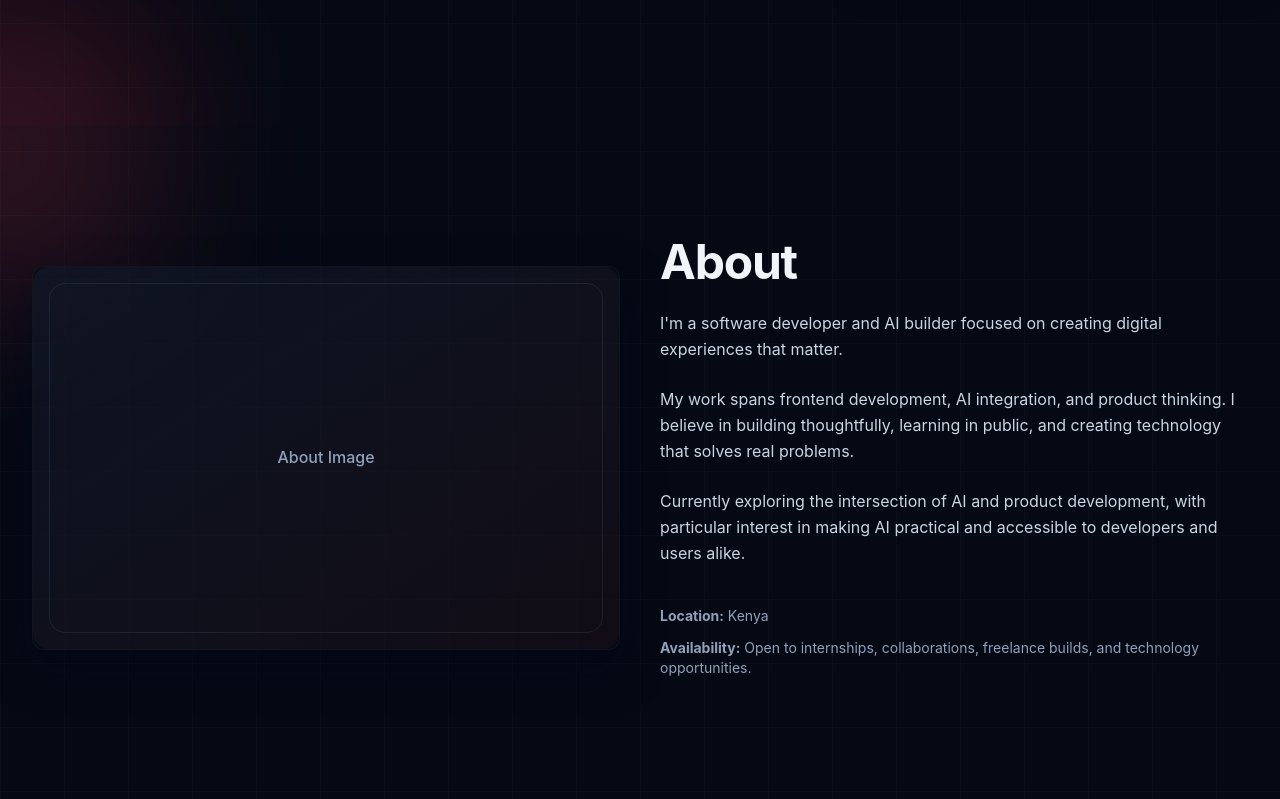
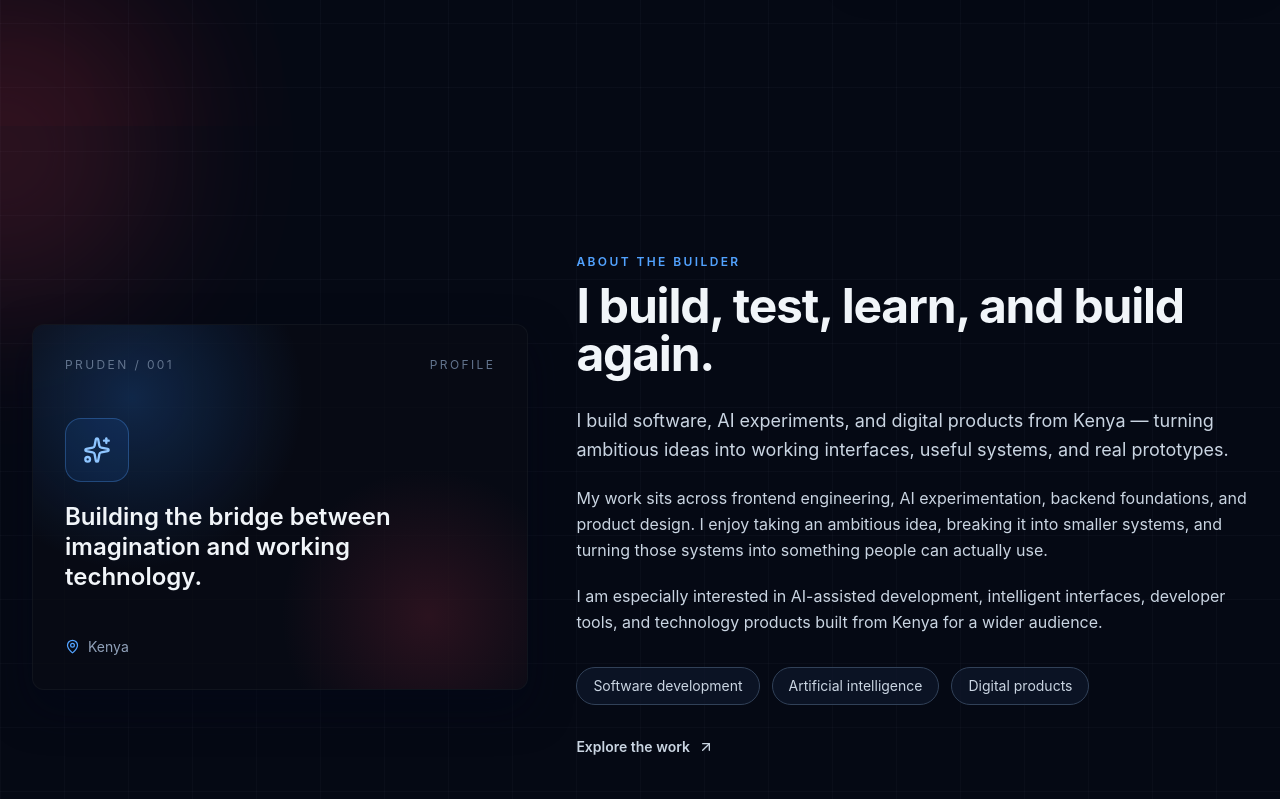
Before and after one commit to jark-zenith/Pruden-Jack-Gideon, a React (Vite) app: page / in a window 1280 px wide. Shown: the part 681-1480 px from the top of the page. Built offline with nearby package versions, Linux system fonts and the light colour scheme.

Commit message:
finish: polish About.tsx

```diff
--- a/src/sections/About.tsx
+++ b/src/sections/About.tsx
@@ -1,48 +1,54 @@
+import { ArrowUpRight, MapPin, Sparkles } from 'lucide-react'
 import { PageContainer } from '../components/layout/PageContainer'
 import { SectionHeading } from '../components/ui/SectionHeading'
 import { personalInfo } from '../data/personal'
 
 export function About() {
   return (
-    <section id="about" className="py-16 md:py-28 bg-transparent">
+    <section id="about" className="py-20 md:py-32">
       <PageContainer>
-        <div className="grid grid-cols-1 md:grid-cols-2 gap-10 items-center">
-          {/* Image */}
-          <div className="relative mx-auto w-72 h-72 md:w-full md:h-96 card-radius card-surface">
-            <div className="absolute inset-0 rounded-2xl bg-gradient-to-br from-blue-400/6 to-red-500/4" />
-            <div className="absolute inset-4 rounded-2xl flex items-center justify-center border border-slate-700/40">
-              <span className="text-slate-400 font-medium text-center px-4">About Image</span>
+        <div className="grid grid-cols-1 items-center gap-12 lg:grid-cols-[0.85fr_1.15fr]">
+          <div className="card-surface card-radius relative min-h-[360px] overflow-hidden p-8">
+            <div className="absolute inset-0 bg-[radial-gradient(circle_at_20%_20%,rgba(47,140,255,0.22),transparent_35%),radial-gradient(circle_at_80%_80%,rgba(226,61,86,0.16),transparent_30%)]" />
+            <div className="relative flex h-full min-h-[300px] flex-col justify-between">
+              <div className="flex items-center justify-between text-xs uppercase tracking-[0.2em] text-slate-500">
+                <span>PRUDEN / 001</span>
+                <span>Profile</span>
+              </div>
+              <div>
+                <div className="mb-5 flex h-16 w-16 items-center justify-center rounded-2xl border border-blue-400/30 bg-blue-500/10 text-blue-300">
+                  <Sparkles size={28} />
+                </div>
+                <p className="max-w-sm text-2xl font-semibold leading-tight text-slate-100">
+                  Building the bridge between imagination and working technology.
+                </p>
+              </div>
+              <div className="flex items-center gap-2 text-sm text-slate-400">
+                <MapPin size={15} className="text-blue-400" />
+                {personalInfo.location}
+              </div>
             </div>
           </div>
 
-          {/* Content */}
           <div>
-            <SectionHeading title="About" centered={false} />
-
-            <div className="mt-6 space-y-6 text-slate-300">
-              <p className="text-base leading-relaxed">
-                I'm a software developer and AI builder focused on creating digital experiences that matter.
+            <SectionHeading eyebrow="About the builder" title="I build, test, learn, and build again." centered={false} />
+            <div className="mt-7 space-y-5 text-slate-300">
+              <p className="text-lg leading-relaxed">{personalInfo.bio}</p>
+              <p className="leading-relaxed">
+                My work sits across frontend engineering, AI experimentation, backend foundations, and product design.
+                I enjoy taking an ambitious idea, breaking it into smaller systems, and turning those systems into something people can actually use.
               </p>
-
               <p className="leading-relaxed">
-                My work spans frontend development, AI integration, and product thinking. I believe in building thoughtfully,
-                learning in public, and creating technology that solves real problems.
+                I am especially interested in AI-assisted development, intelligent interfaces, developer tools, and technology products built from Kenya for a wider audience.
               </p>
-
-              <p className="leading-relaxed">
-                Currently exploring the intersection of AI and product development, with particular interest in making AI
-                practical and accessible to developers and users alike.
-              </p>
-
-              <div className="pt-4">
-                <p className="text-sm text-slate-400 mb-3"><strong>Location:</strong> {personalInfo.location}</p>
-                {personalInfo.email && (
-                  <p className="text-sm text-slate-400 mb-3"><strong>Email:</strong>{' '}<a href={`mailto:${personalInfo.email}`} className="text-blue-300 hover:underline">{personalInfo.email}</a></p>
-                )}
-                {personalInfo.availability && (
-                  <p className="text-sm text-slate-400"><strong>Availability:</strong> {personalInfo.availability}</p>
-                )}
+              <div className="flex flex-wrap gap-3 pt-3">
+                <span className="rounded-full border border-slate-700 bg-slate-900/70 px-4 py-2 text-sm text-slate-300">Software development</span>
+                <span className="rounded-full border border-slate-700 bg-slate-900/70 px-4 py-2 text-sm text-slate-300">Artificial intelligence</span>
+                <span className="rounded-full border border-slate-700 bg-slate-900/70 px-4 py-2 text-sm text-slate-300">Digital products</span>
               </div>
+              <a href="#projects" className="inline-flex items-center gap-2 pt-3 text-sm font-semibold text-blue-300 hover:text-blue-200">
+                Explore the work <ArrowUpRight size={16} />
+              </a>
             </div>
           </div>
         </div>
```
